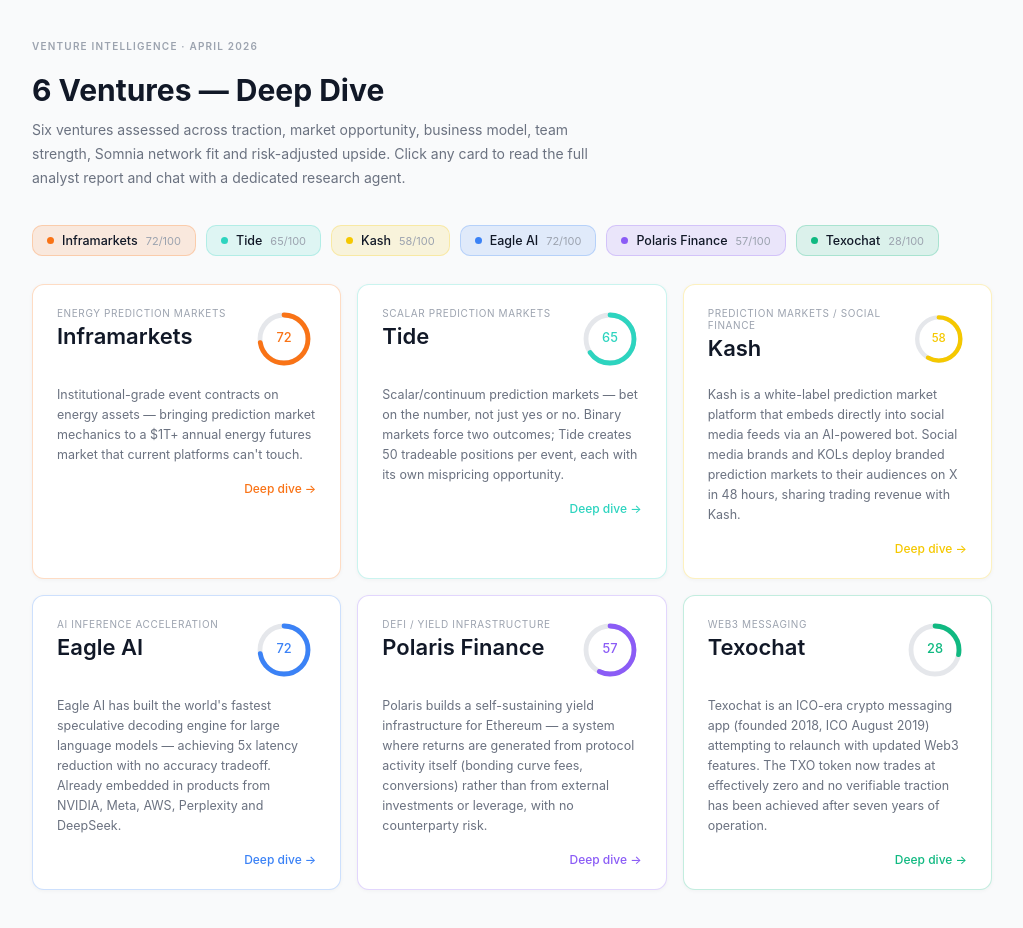
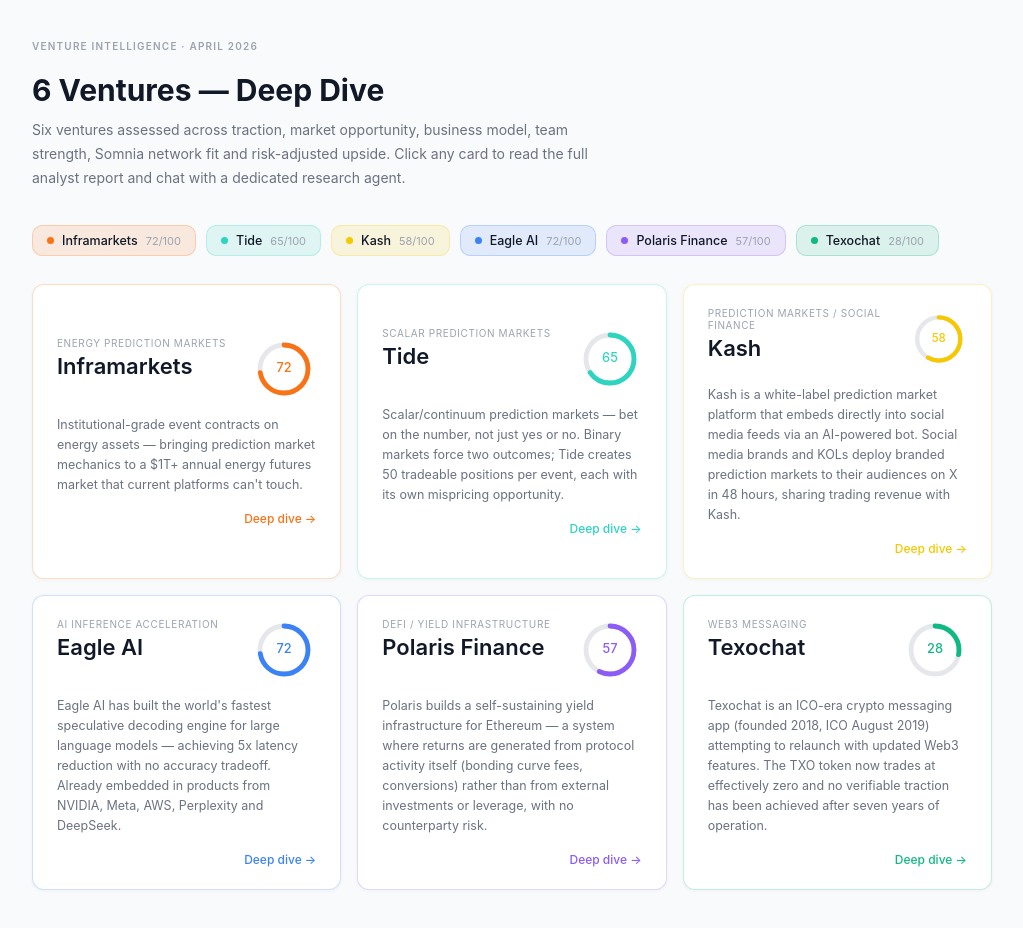
Before and after one commit to ad0uth/venture-intelligence, a React (Create React App) app: page / in a window 1280 px wide. Shown: the whole page, without its empty margins (128-1151 px from the left). Built offline with nearby package versions, Linux system fonts and the light colour scheme.

Commit message:
Make venture cards keyboard accessible and verify navigation

```diff
--- a/src/App.js
+++ b/src/App.js
@@ -1069,7 +1069,8 @@
 function VentureCard({ venture: v, onClick }) {
   const [hovered, setHovered] = useState(false);
   return (
-    <div
+    <button
+      type="button"
       onClick={onClick}
       onMouseEnter={() => setHovered(true)}
       onMouseLeave={() => setHovered(false)}
@@ -1077,6 +1078,11 @@
         border: `1px solid ${hovered ? v.color : v.colorBorder}`,
         borderRadius: 12, padding: "22px 24px", cursor: "pointer",
         background: hovered ? v.colorDim : "#fff",
+        display: "block",
+        width: "100%",
+        textAlign: "left",
+        font: "inherit",
+        appearance: "none",
         transition: "all 0.2s",
         transform: hovered ? "translateY(-2px)" : "translateY(0)",
         boxShadow: hovered ? `0 8px 24px ${v.colorDim}` : "0 1px 4px rgba(0,0,0,0.04)"
@@ -1092,7 +1098,7 @@
       <div style={{ display: "flex", justifyContent: "flex-end" }}>
         <span style={{ fontSize: 12, color: v.color, fontWeight: 500 }}>Deep dive →</span>
       </div>
-    </div>
+    </button>
   );
 }
 
```
Also changed, not shown: 1 other file (tests, documents, lock files or other folders).
